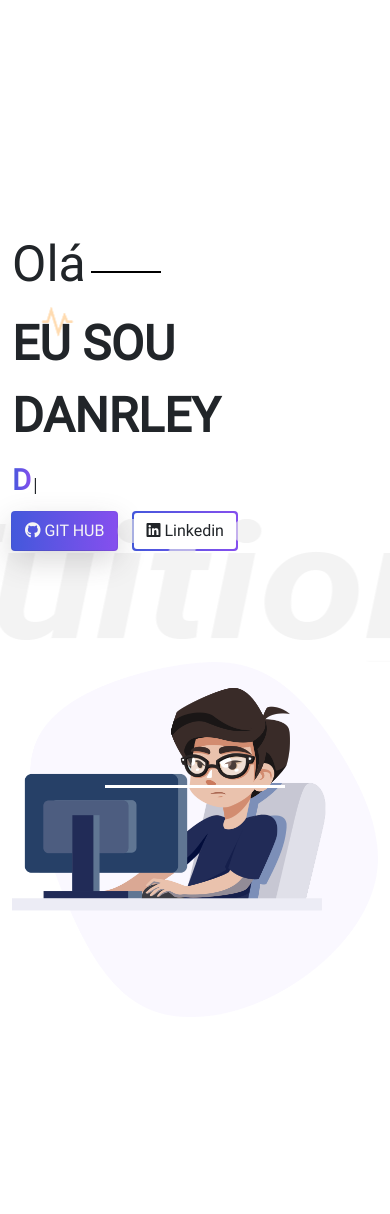
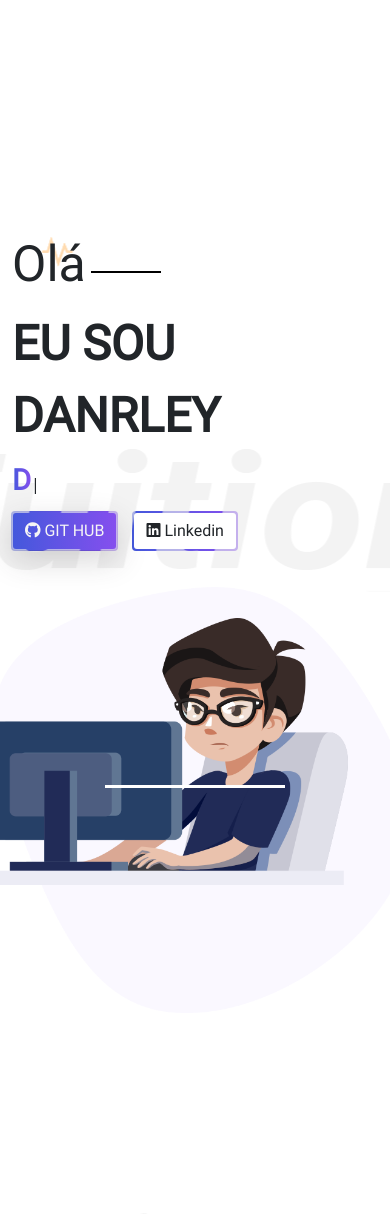
Before and after one commit to DanleyCr7/portifolio, a PHP site: page / in a window 390 px wide. Shown: the part 56-1270 px from the top of the page. Run offline with PHP 8.4, Linux system fonts and the light colour scheme.

Commit message:
alter image banner

```diff
--- a/css/styles.css
+++ b/css/styles.css
@@ -50,6 +50,9 @@
     background-clip: text;
 }
 
+.site-main .site-banner .banner-image .img-web{
+    width: 120%;
+}
 /* end navigation */
 
 /* start banner area */
@@ -85,9 +88,9 @@
 
 }
 .site-main .site-banner .banner-image > img{
-padding: 7rem 0;
-width: 80rem;
- }
+    margin: 10% 0 0 -40px;
+
+}
 
 
 /* end banner area */
@@ -210,6 +213,7 @@
 
 
 @media (max-width: 800px) {
+
     .header_area .main-menu .navbar img{
         width: 180px;
      }
@@ -224,5 +228,9 @@
      .header_area .main-menu .navbar{
         padding: 0%;
     }
+    .header_area{
+        margin: 0;
+        padding: 0;
+    }
 
  }
--- a/home.html
+++ b/home.html
@@ -85,7 +85,7 @@
                         </div>
                     </div>
                     <div class="col-lg-6 col-md-12 banner-image">
-                        <img src="./img/banner/banner-image.png" alt="banner-img" class="img-fluid" />
+                        <img src="./img/banner/banner-image.png" alt="banner-img" class="img-web" />
                     </div>
                 </div>
             </div>
@@ -165,7 +165,7 @@
                         <a href="#"><img src="./img/dan.png" alt="logo"></a>
                     </div>
                     <div class="social text-center">
-                        <h5 class="text-uppercase">Minha redes sociais</h5>
+                        <h5 class="text-uppercase">Minhas redes sociais</h5>
                         <a href="https://www.facebook.com/danrley.silva.798/" target="_blank"><i class="fab fa-facebook"></i></a>
                         <a href="https://www.instagram.com/danrley_silvax/" target="_blank"><i class="fab fa-instagram"></i></a>
                         <a href="https://twitter.com/Danrley53329638" target="_blank"><i class="fab fa-twitter"></i></a>
```
Also changed, not shown: css/newStyles.css (line endings or trailing spaces), img/1.jpg (deleted), img/2.jpg (deleted), img/banner/dev_web.png (added), img/client-info-bg.png (deleted), img/logo.png (deleted).
